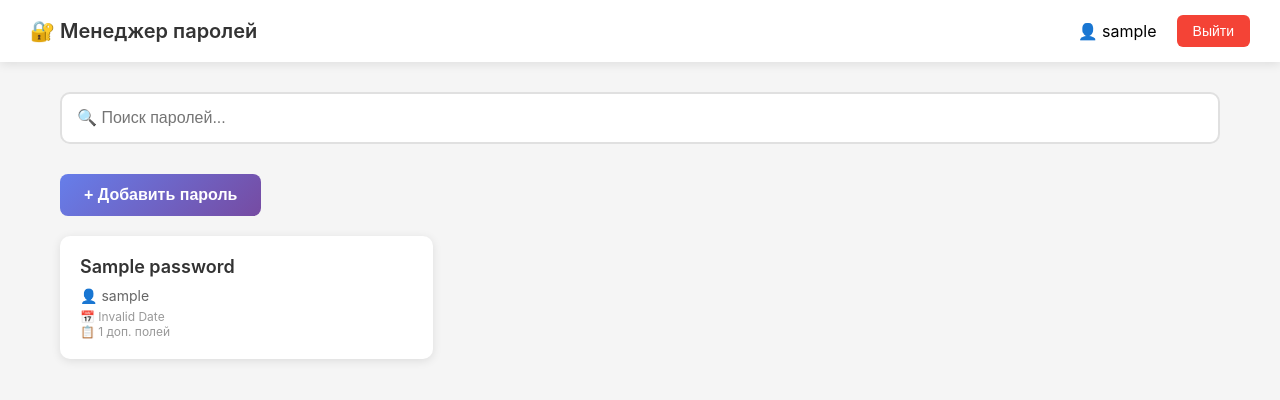
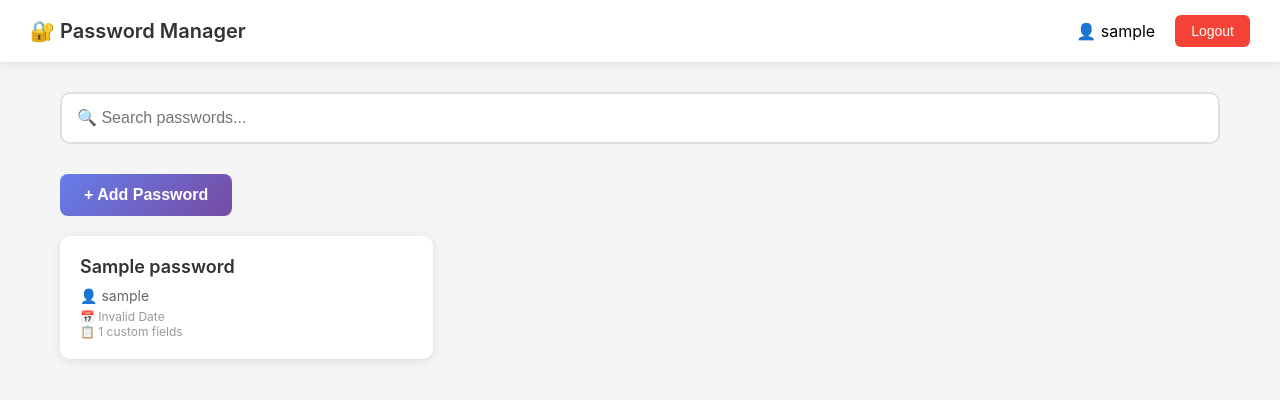
Before and after one commit to HoratiiMagnifica/simple-password-manager, a Flask app: page /manager in a window 1280 px wide. Shown: the top 400 px of the page. Run offline with Flask 3, Linux system fonts and the light colour scheme; the visitor is signed in with stand-in values (Sample User, id 1); tables that the repository leaves empty hold one stand-in row (values such as "Sample post").

Commit message:
stable v1

```diff
--- a/app.py
+++ b/app.py
@@ -11,7 +11,6 @@ app.config['PERMANENT_SESSION_LIFETIME'] = 1800
 
 db = SQLAlchemy(app)
 
-# Модели
 class User(db.Model):
     id = db.Column(db.Integer, primary_key=True)
     username = db.Column(db.String(80), unique=True)
@@ -32,7 +31,6 @@ class CustomField(db.Model):
     field_name = db.Column(db.String(100))
     field_value = db.Column(db.String(200))
 
-# Создаем таблицы
 with app.app_context():
     db.create_all()
 
@@ -71,7 +69,6 @@ def manager():
         return redirect(url_for('login'))
     return render_template('manager.html', username=session['username'])
 
-# ВСЕ ПАРОЛИ
 @app.route('/api/passwords', methods=['GET'])
 def get_passwords():
     if 'user_id' not in session:
@@ -92,7 +89,6 @@ def get_passwords():
         })
     return jsonify(result)
 
-# КОНКРЕТНЫЙ ПАРОЛЬ (ВАЖНО - ЭТОГО НЕ ХВАТАЛО!)
 @app.route('/api/passwords/<int:password_id>', methods=['GET'])
 def get_password(password_id):
     if 'user_id' not in session:
--- a/config.py
+++ b/config.py
@@ -2,25 +2,20 @@ import os
 from datetime import timedelta
 
 class Config:
-    # Базовая конфигурация
     SECRET_KEY = os.environ.get('SECRET_KEY') or os.urandom(32)
     SQLALCHEMY_DATABASE_URI = os.environ.get('DATABASE_URL') or 'sqlite:///passwords.db'
     SQLALCHEMY_TRACK_MODIFICATIONS = False
 
-    # Настройки безопасности
     SESSION_COOKIE_SECURE = True
     SESSION_COOKIE_HTTPONLY = True
     SESSION_COOKIE_SAMESITE = 'Lax'
     PERMANENT_SESSION_LIFETIME = timedelta(minutes=30)
 
-    # Настройки шифрования
     ENCRYPTION_KEY = os.environ.get('ENCRYPTION_KEY') or os.urandom(32)
 
-    # Лимиты для защиты от брутфорса
     RATELIMIT_DEFAULT = "100 per day"
     RATELIMIT_STORAGE_URL = "memory://"
 
-    # Параметры пароля
     PASSWORD_MIN_LENGTH = 12
     MAX_LOGIN_ATTEMPTS = 5
     LOCKOUT_TIME = timedelta(minutes=15)
--- a/templates/manager.html
+++ b/templates/manager.html
@@ -1,9 +1,9 @@
 <!DOCTYPE html>
-<html lang="ru">
+<html lang="en">
 <head>
     <meta charset="UTF-8">
     <meta name="viewport" content="width=device-width, initial-scale=1.0">
-    <title>Менеджер паролей</title>
+    <title>Password Manager</title>
     <style>
         * {
             margin: 0;
@@ -303,42 +303,31 @@
             border-radius: 10px;
             color: #999;
         }
-
-        @media (max-width: 768px) {
-            .passwords-grid {
-                grid-template-columns: 1fr;
-            }
-
-            .modal-content {
-                padding: 20px;
-            }
-        }
     </style>
 </head>
 <body>
     <div class="navbar">
-        <div class="nav-brand">🔐 Менеджер паролей</div>
+        <div class="nav-brand">🔐 Password Manager</div>
         <div class="nav-user">
             <span>👤 {{ username }}</span>
-            <button class="logout-btn" onclick="logout()">Выйти</button>
+            <button class="logout-btn" onclick="logout()">Logout</button>
         </div>
     </div>
 
     <div class="container">
         <div class="search-section">
-            <input type="text" class="search-box" placeholder="🔍 Поиск паролей..." id="searchInput">
+            <input type="text" class="search-box" placeholder="🔍 Search passwords..." id="searchInput">
         </div>
 
-        <button class="add-btn" onclick="openAddModal()">+ Добавить пароль</button>
+        <button class="add-btn" onclick="openAddModal()">+ Add Password</button>
 
         <div id="passwordsContainer" class="passwords-grid"></div>
     </div>
 
-    <!-- Модальное окно для добавления/редактирования -->
     <div class="modal" id="passwordModal">
         <div class="modal-content">
             <div class="modal-header">
-                <h2 class="modal-title" id="modalTitle">Добавить пароль</h2>
+                <h2 class="modal-title" id="modalTitle">Add Password</h2>
                 <button class="close-btn" onclick="closeModal()">&times;</button>
             </div>
 
@@ -346,17 +335,17 @@
                 <input type="hidden" id="passwordId">
 
                 <div class="form-group">
-                    <label for="title">Название *</label>
+                    <label for="title">Title *</label>
                     <input type="text" id="title" required>
                 </div>
 
                 <div class="form-group">
-                    <label for="username">Логин</label>
+                    <label for="username">Username</label>
                     <input type="text" id="username">
                 </div>
 
                 <div class="form-group">
-                    <label for="password">Пароль</label>
+                    <label for="password">Password</label>
                     <div class="password-field">
                         <input type="password" id="password">
                         <span class="toggle-password" onclick="togglePassword('password')">👁️</span>
@@ -364,19 +353,19 @@
                 </div>
 
                 <div class="form-group">
-                    <label for="notes">Заметки</label>
+                    <label for="notes">Notes</label>
                     <textarea id="notes"></textarea>
                 </div>
 
                 <div class="custom-fields">
-                    <h3>Дополнительные поля</h3>
+                    <h3>Custom Fields</h3>
                     <div id="customFields"></div>
-                    <button type="button" class="add-field-btn" onclick="addCustomField()">+ Добавить поле</button>
+                    <button type="button" class="add-field-btn" onclick="addCustomField()">+ Add Field</button>
                 </div>
 
                 <div class="modal-actions">
-                    <button type="submit" class="save-btn">Сохранить</button>
-                    <button type="button" class="delete-btn" id="deleteBtn" onclick="deletePassword()">Удалить</button>
+                    <button type="submit" class="save-btn">Save</button>
+                    <button type="button" class="delete-btn" id="deleteBtn" onclick="deletePassword()">Delete</button>
                 </div>
             </form>
         </div>
@@ -386,10 +375,8 @@
         let currentPasswordId = null;
         let searchTimeout = null;
 
-        // Загрузка паролей при загрузке страницы
         document.addEventListener('DOMContentLoaded', loadPasswords);
 
-        // Поиск с задержкой
         document.getElementById('searchInput').addEventListener('input', function() {
             clearTimeout(searchTimeout);
             searchTimeout = setTimeout(() => {
@@ -426,17 +413,17 @@
             const container = document.getElementById('passwordsContainer');
 
             if (passwords.length === 0) {
-                container.innerHTML = '<div class="empty-state">🔍 Пароли не найдены</div>';
+                container.innerHTML = '<div class="empty-state">🔍 No passwords found</div>';
                 return;
             }
 
             container.innerHTML = passwords.map(p => `
                 <div class="password-card" onclick="openEditModal(${p.id})">
                     <div class="password-title">${escapeHtml(p.title)}</div>
-                    <div class="password-username">👤 ${escapeHtml(p.username || 'Нет логина')}</div>
+                    <div class="password-username">👤 ${escapeHtml(p.username || 'No username')}</div>
                     <div class="password-meta">📅 ${new Date(p.created_at).toLocaleDateString()}</div>
                     ${p.custom_fields && p.custom_fields.length > 0 ?
-                        `<div class="password-meta">📋 ${p.custom_fields.length} доп. полей</div>` : ''}
+                        `<div class="password-meta">📋 ${p.custom_fields.length} custom fields</div>` : ''}
                 </div>
             `).join('');
         }
@@ -449,7 +436,7 @@
 
         function openAddModal() {
             currentPasswordId = null;
-            document.getElementById('modalTitle').textContent = 'Добавить пароль';
+            document.getElementById('modalTitle').textContent = 'Add Password';
             document.getElementById('passwordForm').reset();
             document.getElementById('passwordId').value = '';
             document.getElementById('customFields').innerHTML = '';
@@ -463,14 +450,13 @@
                 const password = await response.json();
 
                 currentPasswordId = id;
-                document.getElementById('modalTitle').textContent = 'Редактировать пароль';
+                document.getElementById('modalTitle').textContent = 'Edit Password';
                 document.getElementById('passwordId').value = id;
                 document.getElementById('title').value = password.title;
                 document.getElementById('username').value = password.username || '';
                 document.getElementById('password').value = password.password || '';
                 document.getElementById('notes').value = password.notes || '';
 
-                // Отображение кастомных полей
                 const customFieldsContainer = document.getElementById('customFields');
                 customFieldsContainer.innerHTML = '';
 
@@ -484,7 +470,7 @@
                 document.getElementById('passwordModal').classList.add('active');
             } catch (error) {
                 console.error('Error loading password:', error);
-                alert('Ошибка загрузки пароля');
+                alert('Error loading password');
             }
         }
 
@@ -497,8 +483,8 @@
             const fieldDiv = document.createElement('div');
             fieldDiv.className = 'custom-field';
             fieldDiv.innerHTML = `
-                <input type="text" placeholder="Название поля" value="${escapeHtml(name)}" class="field-name">
-                <input type="text" placeholder="Значение" value="${escapeHtml(value)}" class="field-value">
+                <input type="text" placeholder="Field name" value="${escapeHtml(name)}" class="field-name">
+                <input type="text" placeholder="Field value" value="${escapeHtml(value)}" class="field-value">
                 <button type="button" class="remove-field" onclick="this.parentElement.remove()">✕</button>
             `;
             container.appendChild(fieldDiv);
@@ -512,7 +498,6 @@
         document.getElementById('passwordForm').addEventListener('submit', async (e) => {
             e.preventDefault();
 
-            // Сбор кастомных полей
             const customFields = [];
             document.querySelectorAll('.custom-field').forEach(field => {
                 const name = field.querySelector('.field-name').value;
@@ -547,16 +532,16 @@
                     closeModal();
                     loadPasswords();
                 } else {
-                    alert('Ошибка сохранения');
+                    alert('Error saving password');
                 }
             } catch (error) {
                 console.error('Error saving password:', error);
-                alert('Ошибка сохранения');
+                alert('Error saving password');
             }
         });
 
         async function deletePassword() {
-            if (!confirm('Вы уверены, что хотите удалить этот пароль?')) {
+            if (!confirm('Are you sure you want to delete this password?')) {
                 return;
             }
 
@@ -571,11 +556,11 @@
                     closeModal();
                     loadPasswords();
                 } else {
-                    alert('Ошибка удаления');
+                    alert('Error deleting password');
                 }
             } catch (error) {
                 console.error('Error deleting password:', error);
-                alert('Ошибка удаления');
+                alert('Error deleting password');
             }
         }
 
@@ -584,7 +569,6 @@
             window.location.href = '/login';
         }
 
-        // Закрытие модального окна при клике вне его
         window.onclick = function(event) {
             const modal = document.getElementById('passwordModal');
             if (event.target === modal) {
```
Also changed, not shown: templates/login.html (+11 -11 lines), 2 other files.
